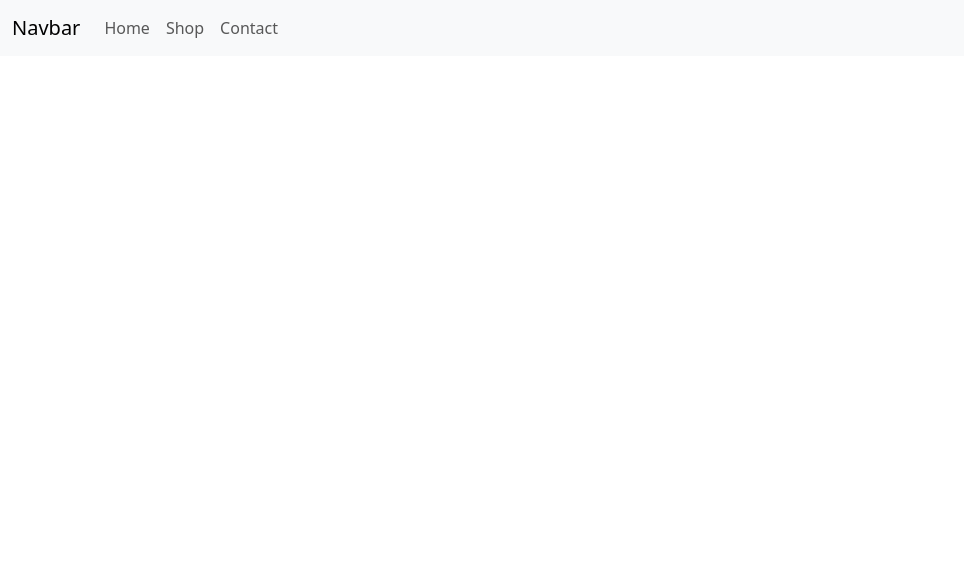
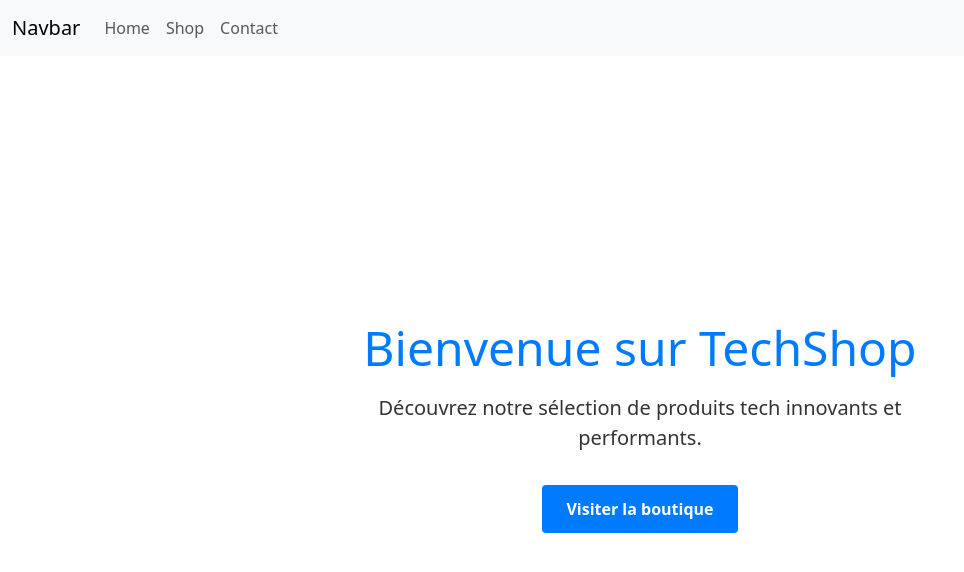
Before and after one commit to M8Eggman/React-Exo-Router, a React (Vite) app: page / in a window 1280 px wide. Shown: the top 572 px of the page, without its empty margins (0-964 px from the left). Built offline with nearby package versions, Linux system fonts and the light colour scheme.

Commit message:
ajout homepage

```diff
--- a/src/components/Nav/Nav.jsx
+++ b/src/components/Nav/Nav.jsx
@@ -6,9 +6,9 @@ export default function Nav() {
     <>
       <nav className="navbar navbar-expand-lg bg-body-tertiary">
         <div className="container-fluid">
-          <a className="navbar-brand" href="#">
+          <Link to="/" className="navbar-brand">
             Navbar
-          </a>
+          </Link>
           <button
             className="navbar-toggler"
             type="button"
--- a/src/pages/Home/Home.css
+++ b/src/pages/Home/Home.css
@@ -0,0 +1,34 @@
+.home {
+  display: flex;
+  justify-content: center;
+  align-items: center;
+  height: calc(100dvh - 60px);
+}
+.homeBody {
+  text-align: center;
+  max-width: 600px;
+}
+.homeBody h1 {
+  font-size: 3rem;
+  margin-bottom: 1rem;
+  color: #007bff;
+}
+.homeBody p {
+  font-size: 1.25rem;
+  margin-bottom: 2rem;
+  color: #333;
+}
+.btn-shop {
+  display: inline-block;
+  padding: 0.75rem 1.5rem;
+  background-color: #007bff;
+  color: white;
+  border-radius: 4px;
+  text-decoration: none;
+  font-weight: 600;
+  transition: background-color 0.3s ease;
+}
+.btn-shop:hover {
+  background-color: #0056b3;
+  transition: background-color 0.3s ease;
+}
--- a/src/pages/Home/Home.jsx
+++ b/src/pages/Home/Home.jsx
@@ -1,10 +1,20 @@
 import Nav from "../../components/Nav/Nav";
+import { Link } from "react-router-dom";
 import "./Home.css";
 
 export default function Home() {
   return (
     <>
       <Nav />
+      <section className="home">
+        <div className="homeBody">
+          <h1>Bienvenue sur TechShop</h1>
+          <p>Découvrez notre sélection de produits tech innovants et performants.</p>
+          <Link to="/shop" className="btn-shop">
+            Visiter la boutique
+          </Link>
+        </div>
+      </section>
     </>
   );
 }
```
